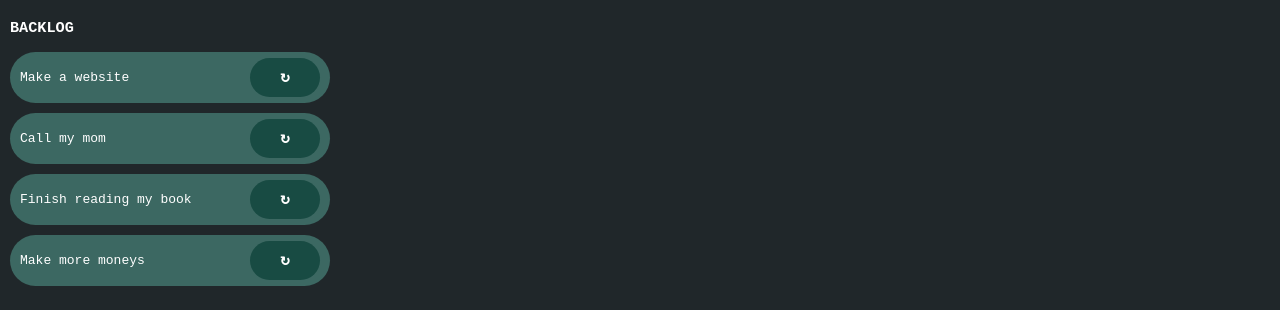
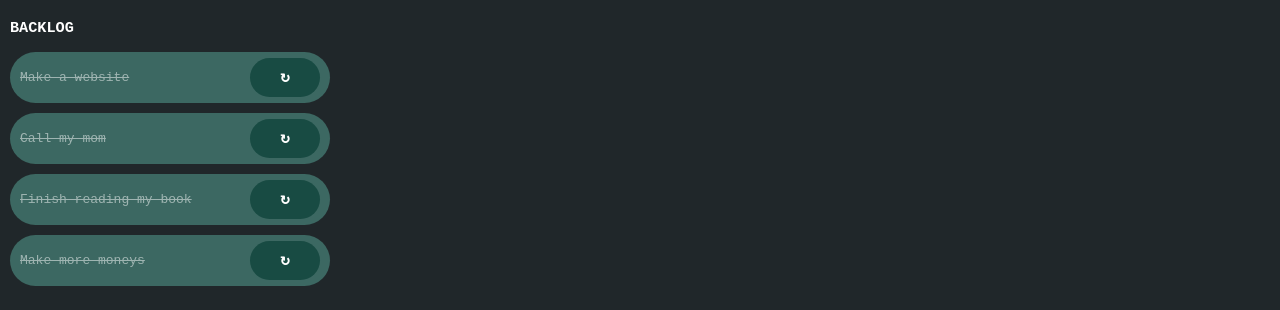
Before and after one commit to nrcool7214/todo-app, a React (Create React App) app: page / in a window 1280 px wide. Shown: the part 487-797 px from the top of the page. Built offline with nearby package versions, Linux system fonts and the light colour scheme.

Commit message:
More styling

```diff
--- a/src/css/App.scss
+++ b/src/css/App.scss
@@ -81,6 +81,10 @@ $btnBg: #184b43;
       display: flex;
       align-items: center;
       justify-content: space-between;
+      p {
+        text-decoration: line-through;
+        opacity: 0.5;
+      }
     }
   }
 }
```
